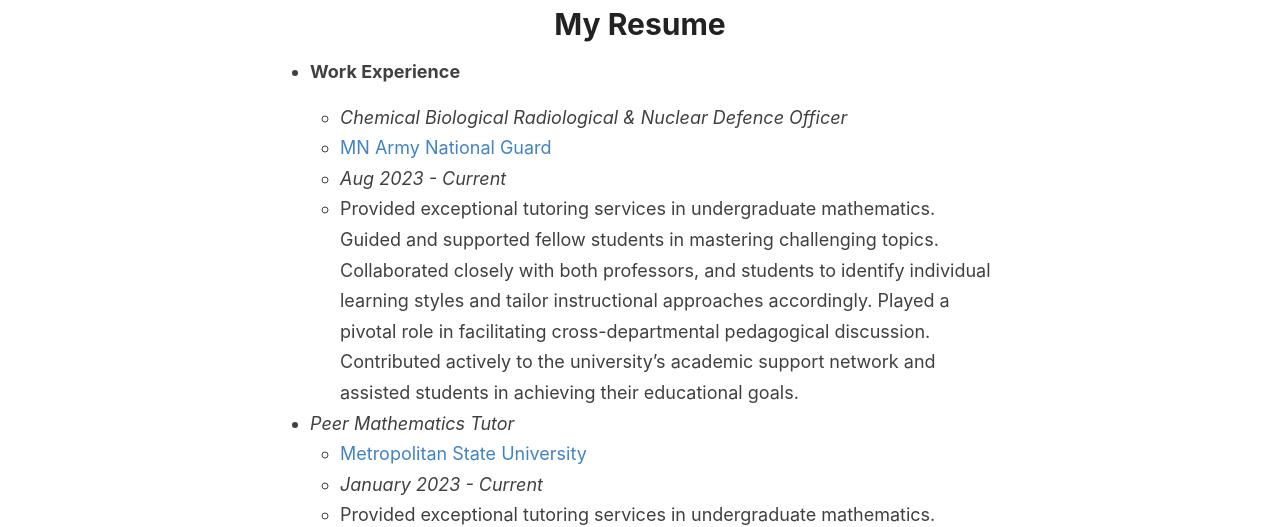
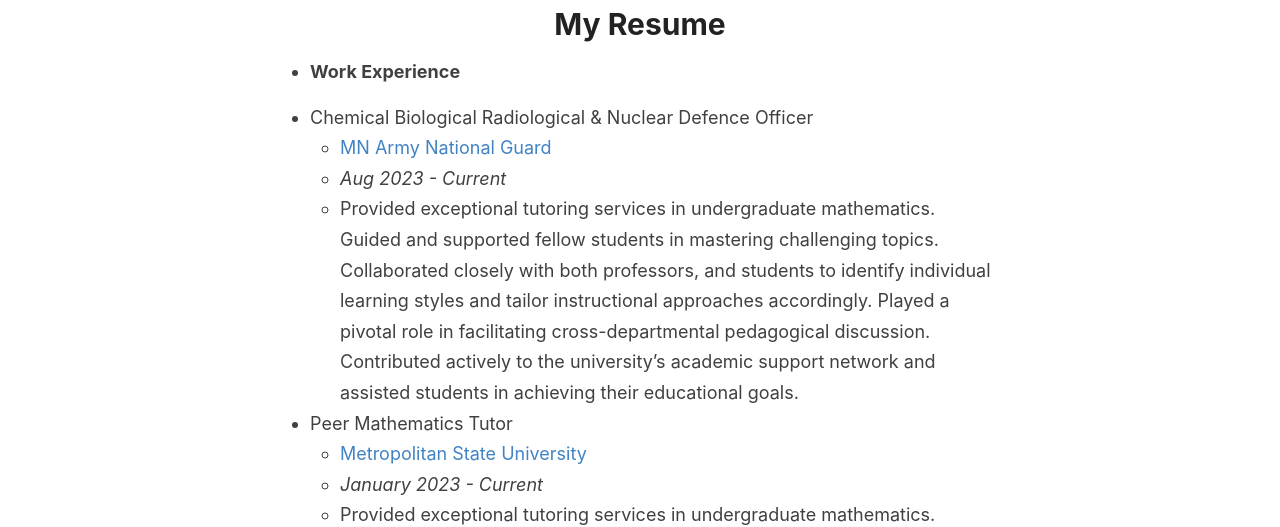
Before and after one commit to StefanRandow/StefanRandow.github.io, a Jekyll site: the page built from _pages/resume.md, in a window 1280 px wide. Shown: the part 135-662 px from the top of the page. Built offline with Jekyll 4.4.1, drawn with Linux system fonts in a browser that asks for light colours; nearby versions of some CDN libraries.

```diff
--- a/_pages/resume.md
+++ b/_pages/resume.md
@@ -6,12 +6,12 @@ permalink: /resume/
 
  - **Work Experience**
 
-   - *Chemical Biological Radiological & Nuclear Defence Officer*
+  - Chemical Biological Radiological & Nuclear Defence Officer
     - [MN Army National Guard](https://www.goarmy.com/careers-and-jobs/career-match/ground-forces/explosives-artillery/74a-cbrn-officer.html)
     - *Aug 2023 - Current*
 	- Provided exceptional tutoring services in undergraduate mathematics. Guided and supported fellow students in mastering challenging topics. Collaborated closely with both professors, and students to identify individual learning styles and tailor instructional approaches accordingly. Played a pivotal role in facilitating cross-departmental pedagogical discussion. Contributed actively to the university's academic support network and assisted students in achieving their educational goals.
 
-  - *Peer Mathematics Tutor*
+  - Peer Mathematics Tutor
 	- [Metropolitan State University](https://www.metrostate.edu)
 	- *January 2023 - Current*
 	- Provided exceptional tutoring services in undergraduate mathematics. Guided and supported fellow students in mastering challenging topics. Collaborated closely with both professors, and students to identify individual learning styles and tailor instructional approaches accordingly. Played a pivotal role in facilitating cross-departmental pedagogical discussion. Contributed actively to the university's academic support network and assisted students in achieving their educational goals.
```
